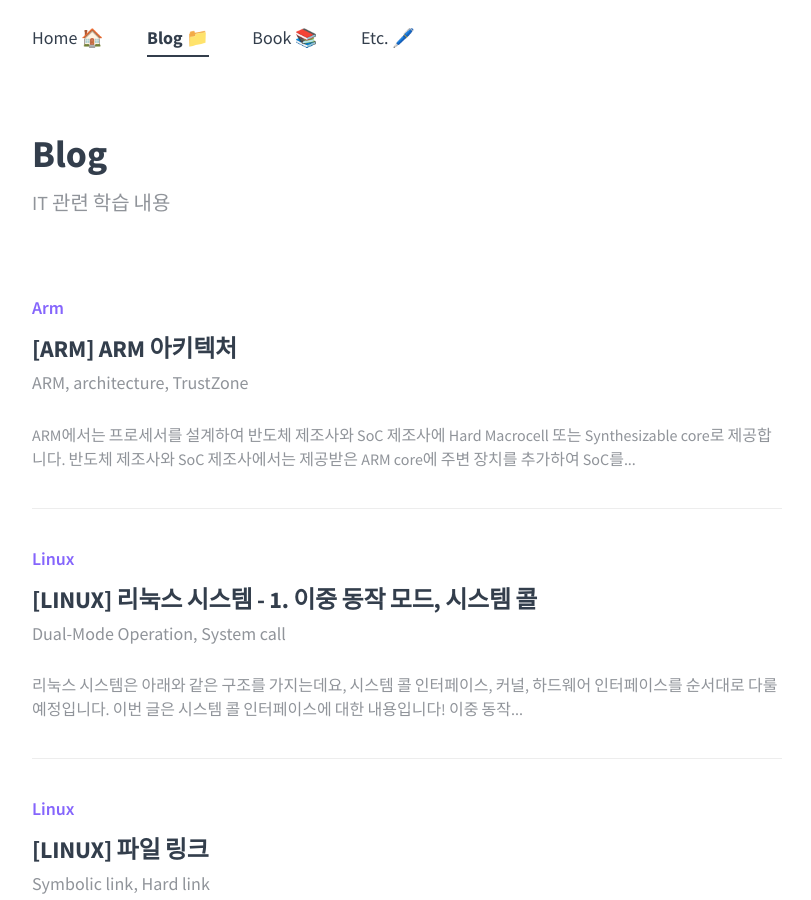
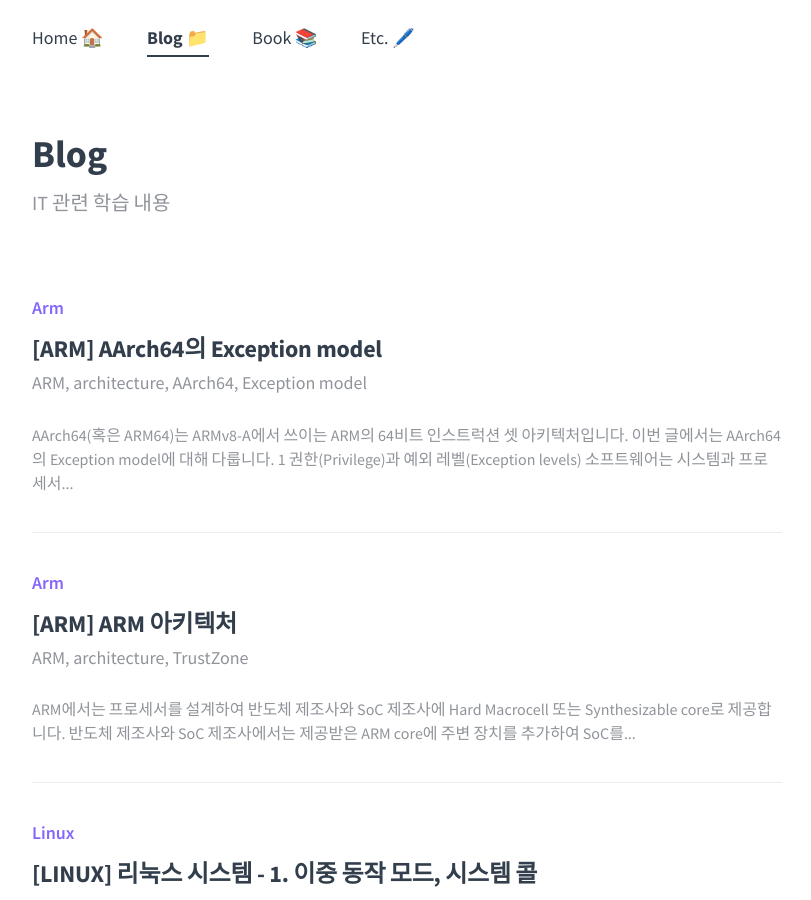
Before and after one commit to mjb940806/mjb940806.github.io, a Jekyll site: the page built from blog/index.md, in a window 1280 px wide and 900 px high. Shown: the whole window, without its empty margins (233-1044 px from the left). Built offline with Jekyll 4.4.1, drawn with Linux system fonts in a browser that asks for light colours; some of the changed lines change nothing that is shown.

Commit message:
Add the post

```diff
--- a/blog/arm-architecture/index.md
+++ b/blog/arm-architecture/index.md
@@ -40,7 +40,7 @@ TrustZone은 하나의 장치에 분리된 두 개의 환경을 제공하여 보
 별도의 보안이 필요하지 않은 어플리케이션들은 Non trusted 영역에서 수행되며 보안이 필요한 어플리케이션은 trusted 영역에서 수행됩니다. TrustZone에 대해서는 다른 포스트에서 자세히 다룹니다.
 
 ## 정리
-이번 글에서는 ARM 아키텍처에 대해 다루었습니다. 이어지는 글에서는 Armv8의 Exception model에 대해 정리해보겠습니다!
+이번 글에서는 ARM 아키텍처에 대해 다루었습니다. 이어지는 글에서는 AArch64의 Exception model에 대해 정리해보겠습니다!
 
 [^1]: [ARM 아키텍쳐(한국기술교육대학교)](https://cms3.koreatech.ac.kr/sites/yjjang/down/emsoc11/mod03a_ARM.pdf) 를 참고하여 작성했습니다.
 [^2]: [미래 컴퓨팅 환경 반영하는 ARM 아키텍처 기술](https://www.epnc.co.kr/news/articleView.html?idxno=205714) 을 참고하여 작성했습니다.
--- /dev/null
+++ b/blog/arm-exception-model/index.md
@@ -0,0 +1,58 @@
+---
+layout: post
+title:  "[ARM] AArch64의 Exception model"
+subtitle: "ARM, architecture, AArch64, Exception model"
+type: "Arm"
+blog: true
+text: true
+author: "Mingming"
+post-header: true
+header-img: "img/thumbnail.png"
+order: 6
+series: "Arm architecture"
+---
+
+AArch64(혹은 ARM64)는 ARMv8-A에서 쓰이는 ARM의 64비트 인스트럭션 셋 아키텍처입니다. 이번 글에서는 AArch64의 Exception model에 대해 다룹니다. [^1]
+
+## 권한(Privilege)과 예외 레벨(Exception levels)
+소프트웨어는 시스템과 프로세서 자원에 대한 여러 접근 권한을 가집니다. 예를 들어, 사용자 어플리케이션은 시스템 구성에 대한 제한된 권한을 가지며, OS 커널은 높은 권한을 가집니다.
+
+AArch64는 다양한 수준의 권한을 가지고 있으며, 현재의 권한 단계는 프로세서가 예외(Exception)를 발생시키거나 반환할 때만 변경되기 때문에 이러한 권한 단계를 Exception Level(EL)이라고 합니다. 각 Exception Level은 고유 번호를 가지며, 번호가 클수록 높은 권한을 가집니다.
+
+![exception level](img/arm_exception_level.png)
+
+- `EL0`: 사용자 어플리케이션
+- `EL1`: 리눅스 커널 등과 같은 운영 체제 커널
+- `EL2`: KVM 가상화를 포함한 하이퍼바이저
+- `EL3`: 보안 모니터를 포함한 로우 레벨 펌웨어
+
+> 사용자 공간을 포함해 외부에 노출될 수 있는 단말기의 실행 환경을 rich execution environment(REE)라 하고 REE가 제공하는 다양한 어플리케이션 실행과 관리를 위해 많은 기능을 제공하는 운영체제를 Rich Operating System(Rich OS)라고 합니다.
+
+Exception Level은 메모리 권한과 프로세서 자원 접근 권한에 적용됩니다.
+
+### 메모리 권한(Memory Privilege)
+Armv8-A는 Memory Management Unit(MMU)이라는 가상 메모리 시스템을 구현하여 소프트웨어가 메모리 영역에 속성(attribute)을 할당할 수 있도록 합니다. 이러한 속성에는 읽기/쓰기 권한도 포함되는데, 권한은 privileged 접근 권한과 unprivileged 접근 권한으로 나뉩니다.
+
+- 프로세서가 EL0에서 실행되는 동안 발생한 메모리 접근에 대해서는 unprivileged 접근 권한을 확인합니다.
+- 프로세서가 EL1, EL2, EL3에서 실행되는 동안 발생한 메모리 접근에 대해서는 privileged 접근 권한을 확인합니다.
+
+자세한 내용은 메모리 관리 글에서 다룹니다.
+
+### 레지스터 접근 권한
+AArch64의 구성 설정은 시스템 레지스터에 저장됩니다. 시스템 레지스터의 설정 조합은 현재 프로세서의 context를 결정하며, 시스템 레지스터에 대한 접근은 EL로 관리됩니다. 시스템 레지스터의 이름은 해당 레지스터에 접근 가능한 최소 EL을 나타냅니다. 예를 들어  `TTBR0_EL1`은 EL0과 EL1에서 쓰이는 변환 테이블의 베이스 주소를 가지고 있는 레지스터입니다. 해당 레지스터는 EL1 이상에서만 접근 가능하며, EL0에서 접근할 경우 예외가 발생됩니다.
+
+동일한 이름에 EL만 다른 레지스터들은 유사한 일을 수행하지만 독립적이고 인스트럭션에 대한 자체 인코딩을 가지고 있으며, 하드웨어에서 별도로 구현됩니다. 예를 들어, 아래의 레지스터들은 모두 다른 변환 방식에 대한 MMU 구성을 수행합니다.
+
+- `SCTLR_EL1`: EL0, EL1에 대한 시스템 제어
+- `SCTLR_EL2`: EL2에 대한 시스템 제어
+- `SCTLR_EL3`: EL3에 대한 시스템 제어
+
+> EL0과 EL1은 동일한 MMU 구성을 공유하며 제어는 EL1에서 실행되는 privileged 코드로 제한됩니다. 따라서 `SCTLR_EL0`은 존재하지 않으며 모든 제어는 EL1에서 접근 가능한 레지스터에서 수행됩니다. 다른 제어 레지스터들 또한 기본적으로 이러한 모델을 따릅니다.
+
+높은 예외 레벨은 낮은 예외 레벨에 대한 접근 권한을 가집니다. 예를 들어 필요한 경우 EL2는 `SCTLR_EL1`에 접근 권한을 가집니다. 일반적으로 높은 예외 레벨에서 해당 레벨의 구성에 대해 제어하지만 가상화 기능을 구현하거나 컨텍스트 스위칭 또는 전원 관리 작업 중 저장 및 복원 작업의 일부로 레지스터 셋을 읽고 쓸 때 낮은 수준의 예외 레벨을 가진 레지스터에 접근하기도 합니다.
+
+## 정리
+![exception](img/arm_exception.png)
+AArch64는 Exception Level을 가지며 지정된 Exception Level에서만 해당 메모리와 레지스터에 접근할 수 있습니다. 요구하는 권한 수준보다 낮은 권한 수준에서 해당 자원에 접근을 시도할 경우에는 예외가 발생합니다. 이어지는 글에서는 AArch64의 실행 상태와 보안 상태에 대해 정리해보겠습니다!
+
+[^1]: [Privilege and Exception levels](https://developer.arm.com/documentation/102412/0100/Privilege-and-Exception-levels) 를 참고하여 작성했습니다.
```
Also changed, not shown: blog/arm-exception-model/img/arm_exception.png (added), blog/arm-exception-model/img/arm_exception_level.png (added), blog/arm-exception-model/img/thumbnail.png (added).
